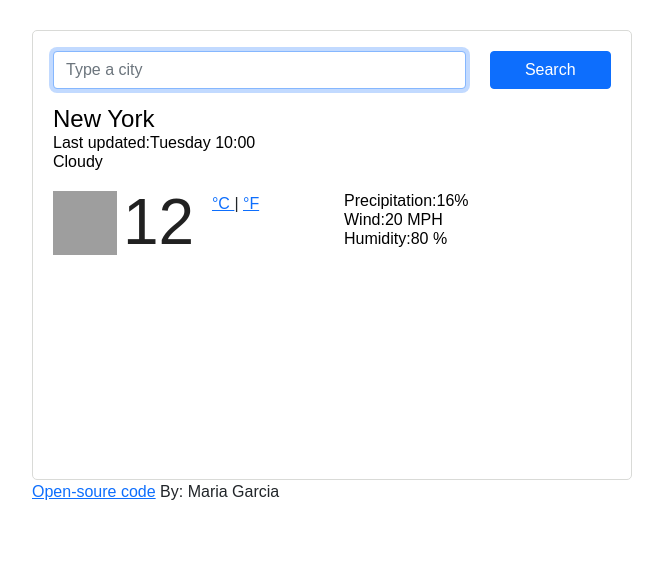
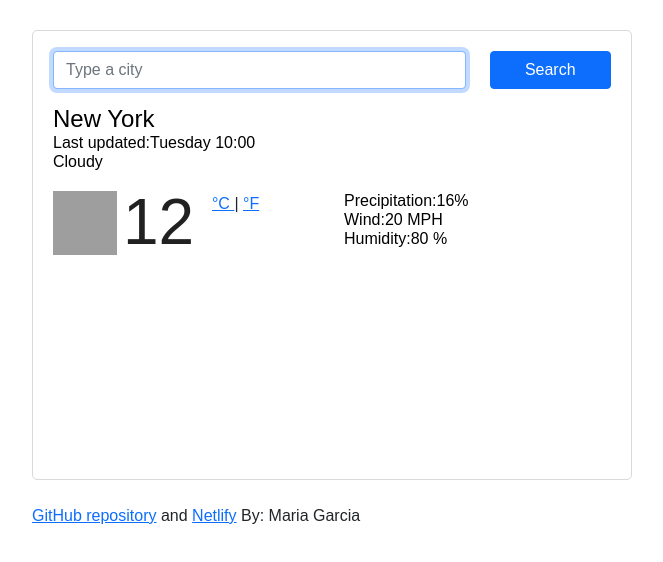
Before and after one commit to mariasalud/weather-project-react, a React (Create React App) app: page / in a window 1280 px wide. Shown: the top 562 px of the page, without its empty margins (308-971 px from the left). Built offline with nearby package versions, Linux system fonts and the light colour scheme; grey boxes are pictures that could not be loaded.

Commit message:
Included a br.

```diff
--- a/src/App.js
+++ b/src/App.js
@@ -8,6 +8,7 @@ function App() {
   return (
     <div className="App">
       <Weather />
+      <br />
       <Footer />
     </div>
   );
--- a/src/Footer.js
+++ b/src/Footer.js
@@ -3,8 +3,10 @@ import React from "react";
 export default function Footer() {
 return (
     <div className="footer">
-        <a href="https://github.com/mariasalud/weather-project-react" target="_blank">
-        Open-soure code
+        <a href="https://github.com/mariasalud/weather-project-react" target="_blank" rel="noreferrer">
+        GitHub repository
+         </a> and <a href="https://cranky-stonebraker-d300e4.netlify.app/" target="_blank" rel="noreferrer">
+         Netlify
          </a> By: Maria Garcia
      </div>
 );
```
